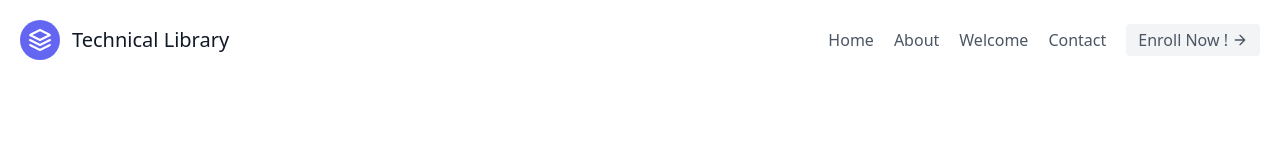
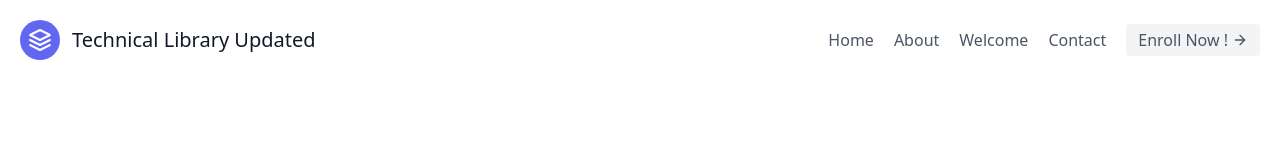
Before and after one commit to Siva-Tejaa/technicallibrary, a plain HTML site: page index.html in a window 1280 px wide. Shown: the top 160 px of the page. Drawn offline with nearby package versions, Linux system fonts and the light colour scheme.

Commit message:
tech library updated

```diff
--- a/index.html
+++ b/index.html
@@ -17,7 +17,7 @@
                     viewBox="0 0 24 24">
                     <path d="M12 2L2 7l10 5 10-5-10-5zM2 17l10 5 10-5M2 12l10 5 10-5"></path>
                 </svg>
-                <span class="ml-3 text-xl">Technical Library</span>
+                <span class="ml-3 text-xl">Technical Library Updated</span>
             </a>
             <nav class="md:ml-auto flex flex-wrap items-center text-base justify-center">
                 <a class="mr-5 hover:text-gray-900">Home</a>
```
